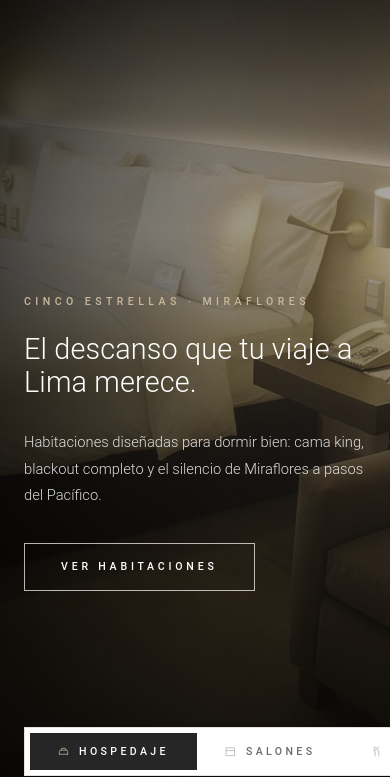
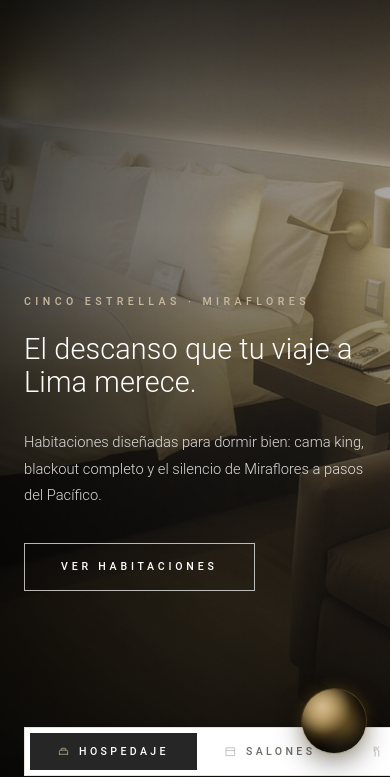
Before and after one commit to aittrocom-blip/sdo, a plain HTML site: page index.html in a window 390 px wide. Shown: the part 67-844 px from the top of the page. Drawn offline with Linux system fonts and the light colour scheme.

Commit message:
feat: animated gold/black orb widget + local integration on homepage
- Widget button rediseñado como orbe animado (blobs dorado/negro moviéndose
  dentro del círculo + glow pulsante), sin emoji, reutilizando la paleta
  de marca. Respeta prefers-reduced-motion.
- Widget ahora crea su propio contenedor si la página host no trae uno,
  para poder soltarse en cualquier página solo con <link>/<script>.
- index.html incluye el widget para pruebas locales (bloque claramente
  marcado como temporal, a quitar antes de producción), con CSP y CORS
  del backend ampliados solo para localhost.
- Credenciales admin movidas de hardcodeadas a variables de entorno
  (ADMIN_EMAIL/ADMIN_PASSWORD) en los 4 scripts de migración, antes de
  el primer commit a git.

```diff
--- a/index.html
+++ b/index.html
@@ -4,7 +4,10 @@
 <meta charset="UTF-8" />
 <meta name="viewport" content="width=device-width, initial-scale=1.0" />
 <!-- Security headers (fallback si el servidor no los aplica via HTTP) -->
-<meta http-equiv="Content-Security-Policy" content="default-src 'self'; script-src 'self' 'unsafe-inline'; style-src 'self' 'unsafe-inline' https://fonts.googleapis.com; img-src 'self' data: https:; font-src 'self' https://fonts.gstatic.com data:; connect-src 'self'; form-action 'self' https://soldeoro.ihotelier.com mailto:; base-uri 'self'; object-src 'none'; upgrade-insecure-requests" />
+<!-- CSP con connect-src ampliado a localhost:8001 SOLO para probar el AI Concierge en local (Fase 1).
+     Quitar "http://localhost:8001" antes de desplegar a producción — la integración real del
+     widget con su dominio final es trabajo de Fase 3/4, no de esta prueba. -->
+<meta http-equiv="Content-Security-Policy" content="default-src 'self'; script-src 'self' 'unsafe-inline'; style-src 'self' 'unsafe-inline' https://fonts.googleapis.com; img-src 'self' data: https:; font-src 'self' https://fonts.gstatic.com data:; connect-src 'self' http://localhost:8001; form-action 'self' https://soldeoro.ihotelier.com mailto:; base-uri 'self'; object-src 'none'; upgrade-insecure-requests" />
 <meta http-equiv="X-Content-Type-Options" content="nosniff" />
 <meta name="referrer" content="strict-origin-when-cross-origin" />
 <meta name="robots" content="index, follow" />
@@ -789,5 +792,13 @@
 </footer>
 
 <script src="assets/scripts.js" defer></script>
+
+<!-- ============ AI CONCIERGE — prueba local temporal (Fase 1) ============
+     No es la integración final. Requiere el backend corriendo en localhost:8001
+     (sol-de-oro-concierge/backend). Quitar este bloque + el connect-src del CSP
+     de arriba antes de desplegar a producción. -->
+<link rel="stylesheet" href="sol-de-oro-concierge/frontend/widget/concierge.css" />
+<script src="sol-de-oro-concierge/frontend/widget/concierge.js" defer></script>
+<!-- ============ FIN AI CONCIERGE — prueba local temporal ============ -->
 </body>
 </html>
--- a/sol-de-oro-concierge/frontend/widget/concierge.css
+++ b/sol-de-oro-concierge/frontend/widget/concierge.css
@@ -5,15 +5,62 @@
 *{box-sizing:border-box;}
 body{margin:0; font-family:'Roboto',system-ui,sans-serif; background:var(--cream);}
 
+/* Orbe animado — "plasma" dorado/negro moviéndose dentro del círculo, efecto mini-Siri */
 .cc-bubble{
-  position:fixed; bottom:24px; right:24px; width:56px; height:56px; border-radius:50%;
-  background:var(--gold); color:#fff; border:none; cursor:pointer; font-size:1.4rem;
-  box-shadow:0 8px 24px rgba(0,0,0,.22); z-index:1000;
+  position:fixed; bottom:24px; right:24px; width:64px; height:64px; border-radius:50%;
+  border:none; cursor:pointer; z-index:1000; overflow:hidden; padding:0;
+  background:#0c0a08;
+  animation:cc-orb-glow 3.4s ease-in-out infinite;
+  transition:transform .2s ease;
 }
-.cc-bubble:hover{background:var(--gold-light);}
+.cc-bubble:hover{transform:scale(1.06);}
+.cc-bubble:active{transform:scale(.97);}
+
+.cc-blob{
+  position:absolute; border-radius:50%; filter:blur(8px); opacity:.92; pointer-events:none;
+}
+.cc-blob-1{
+  width:75%; height:75%; top:-12%; left:-12%;
+  background:radial-gradient(circle, var(--gold-light), var(--gold) 55%, transparent 75%);
+  animation:cc-drift-1 5.5s ease-in-out infinite;
+}
+.cc-blob-2{
+  width:68%; height:68%; bottom:-16%; right:-12%;
+  background:radial-gradient(circle, #000000, #1a1612 55%, transparent 75%);
+  animation:cc-drift-2 6.5s ease-in-out infinite;
+}
+.cc-blob-3{
+  width:52%; height:52%; top:22%; right:2%;
+  background:radial-gradient(circle, var(--gold), transparent 72%);
+  animation:cc-drift-3 4.5s ease-in-out infinite;
+}
+.cc-blob-sheen{
+  position:absolute; inset:0; border-radius:50%; pointer-events:none;
+  background:radial-gradient(circle at 32% 28%, rgba(255,255,255,.4), transparent 45%);
+}
+
+@keyframes cc-drift-1{
+  0%,100%{ transform:translate(0,0) scale(1); }
+  50%{ transform:translate(20%, 16%) scale(1.18); }
+}
+@keyframes cc-drift-2{
+  0%,100%{ transform:translate(0,0) scale(1); }
+  50%{ transform:translate(-16%, -20%) scale(1.12); }
+}
+@keyframes cc-drift-3{
+  0%,100%{ transform:translate(0,0) rotate(0deg) scale(1); }
+  50%{ transform:translate(-12%, 14%) rotate(50deg) scale(1.2); }
+}
+@keyframes cc-orb-glow{
+  0%,100%{ box-shadow:0 10px 28px rgba(0,0,0,.4), 0 0 16px rgba(179,139,58,.35), 0 0 0 1px rgba(179,139,58,.3); }
+  50%{ box-shadow:0 10px 34px rgba(0,0,0,.45), 0 0 28px rgba(212,168,92,.55), 0 0 0 1px rgba(212,168,92,.45); }
+}
+@media (prefers-reduced-motion: reduce){
+  .cc-bubble, .cc-blob{ animation:none !important; }
+}
 
 .cc-panel{
-  position:fixed; bottom:92px; right:24px; width:360px; max-width:92vw; height:520px; max-height:78vh;
+  position:fixed; bottom:96px; right:24px; width:360px; max-width:92vw; height:520px; max-height:78vh;
   background:var(--white); border:1px solid var(--line); border-radius:14px; box-shadow:0 20px 60px rgba(0,0,0,.22);
   display:none; flex-direction:column; overflow:hidden; z-index:1000;
 }
--- a/sol-de-oro-concierge/frontend/widget/concierge.js
+++ b/sol-de-oro-concierge/frontend/widget/concierge.js
@@ -1,9 +1,22 @@
 const API_URL = "http://localhost:8001/api/concierge";
 const sessionId = "widget-" + Math.random().toString(36).slice(2);
 
-const root = document.getElementById("concierge-root");
+// El widget crea su propio contenedor si la página anfitriona no trae uno —
+// así se puede soltar en cualquier página solo con el <link>/<script>, sin
+// requerir markup adicional (spec, Sección 26: "el widget debe crear su propia UI").
+let root = document.getElementById("concierge-root");
+if (!root) {
+  root = document.createElement("div");
+  root.id = "concierge-root";
+  document.body.appendChild(root);
+}
 root.innerHTML = `
-  <button class="cc-bubble" id="ccToggle">💬</button>
+  <button class="cc-bubble" id="ccToggle" aria-label="Abrir chat con el Concierge">
+    <span class="cc-blob cc-blob-1"></span>
+    <span class="cc-blob cc-blob-2"></span>
+    <span class="cc-blob cc-blob-3"></span>
+    <span class="cc-blob-sheen"></span>
+  </button>
   <div class="cc-panel" id="ccPanel">
     <div class="cc-header">Concierge · Sol de Oro</div>
     <div class="cc-messages" id="ccMessages"></div>
```
Also changed, not shown: 1 other file.
